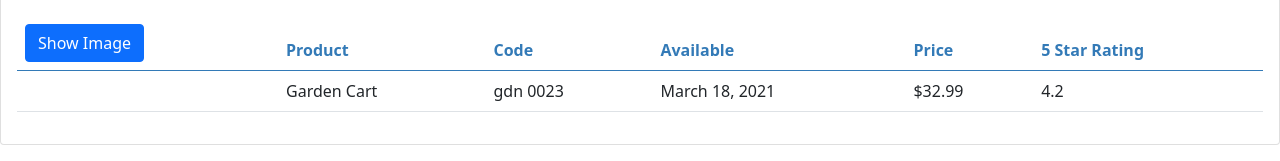
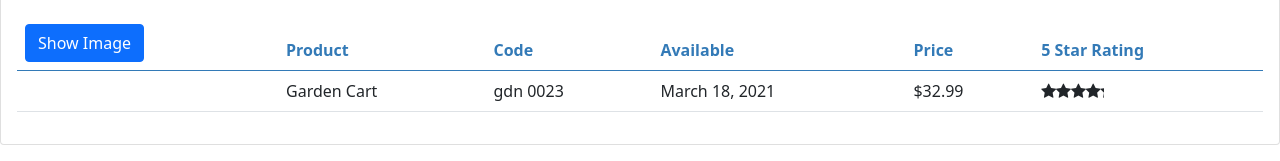
Before and after one commit to EdilsonDiasAlves/spm, an Angular app: page /products/1 in a window 1280 px wide. Shown: the part 180-341 px from the top of the page. Built offline with nearby package versions, Linux system fonts and the light colour scheme.

Commit message:
Implementing the star component (nested component - rating) 1. Building a nested component 2. Using a nested component 3. Passing data to a nested component 4. Handling events 5. Passing data from a nested component

```diff
--- a/src/app/app.module.ts
+++ b/src/app/app.module.ts
@@ -1,3 +1,4 @@
+import { StarComponent } from './shared/star.component';
 import { ConvertToSpaces } from './shared/convert-to-spaces.pipe';
 import { ProductListComponent } from './products/product-list.component';
 import { NgModule } from '@angular/core';
@@ -10,7 +11,8 @@
   declarations: [
     AppComponent,
     ProductListComponent,
-    ConvertToSpaces
+    ConvertToSpaces,
+    StarComponent
   ],
   imports: [
     BrowserModule,
--- a/src/app/products/product-list.component.html
+++ b/src/app/products/product-list.component.html
@@ -49,7 +49,8 @@
                     <td>{{product.productCode | lowercase | convertToSpaces: '-'}}</td>
                     <td>{{product.releaseDate}}</td>
                     <td>{{product.price | currency:'USD':'symbol':'1.2-2'}}</td>
-                    <td>{{product.starRating}}</td>
+                    <td><pm-star [rating]="product.starRating"
+                      (ratingClicked)="onRatingClicked($event)"></pm-star></td>
                   </tr>
               </tbody>
 
--- a/src/app/products/product-list.component.ts
+++ b/src/app/products/product-list.component.ts
@@ -60,4 +60,8 @@
   ngOnInit(): void {
     this.listFilter = "cart";
   }
+
+  onRatingClicked(message: string): void {
+    this.pageTitle = "Product List: " + message;
+  }
 }
--- a/src/app/shared/star.component.css
+++ b/src/app/shared/star.component.css
@@ -2,5 +2,6 @@
   overflow: hidden;
 }
 div {
+  width: 75px;
   cursor: pointer;
 }
--- a/src/app/shared/star.component.html
+++ b/src/app/shared/star.component.html
@@ -1,7 +1,8 @@
 <div class="crop"
      [style.width.px]="cropWidth"
-     [title]="rating">
-  <div style="width: 75px">
+     [title]="rating"
+     (click)="onClick()">
+  <div>
     <span class="fa fa-star"></span>
     <span class="fa fa-star"></span>
     <span class="fa fa-star"></span>
--- /dev/null
+++ b/src/app/shared/star.component.ts
@@ -0,0 +1,20 @@
+import { Component, EventEmitter, Input, OnChanges, Output } from "@angular/core";
+
+@Component({
+  selector: 'pm-star',
+  templateUrl: 'star.component.html',
+  styleUrls: ['star.component.css']
+})
+export class StarComponent implements OnChanges {
+  @Input() rating: number = 0;
+  cropWidth: number = 75; // five stars total width
+  @Output() ratingClicked : EventEmitter<string> = new EventEmitter<string>();
+
+  ngOnChanges(): void {
+    this.cropWidth = this.rating * 75/5;
+  }
+
+  onClick(): void{
+    this.ratingClicked.emit(`Rating ${this.rating} clicked`);
+  }
+}
```
